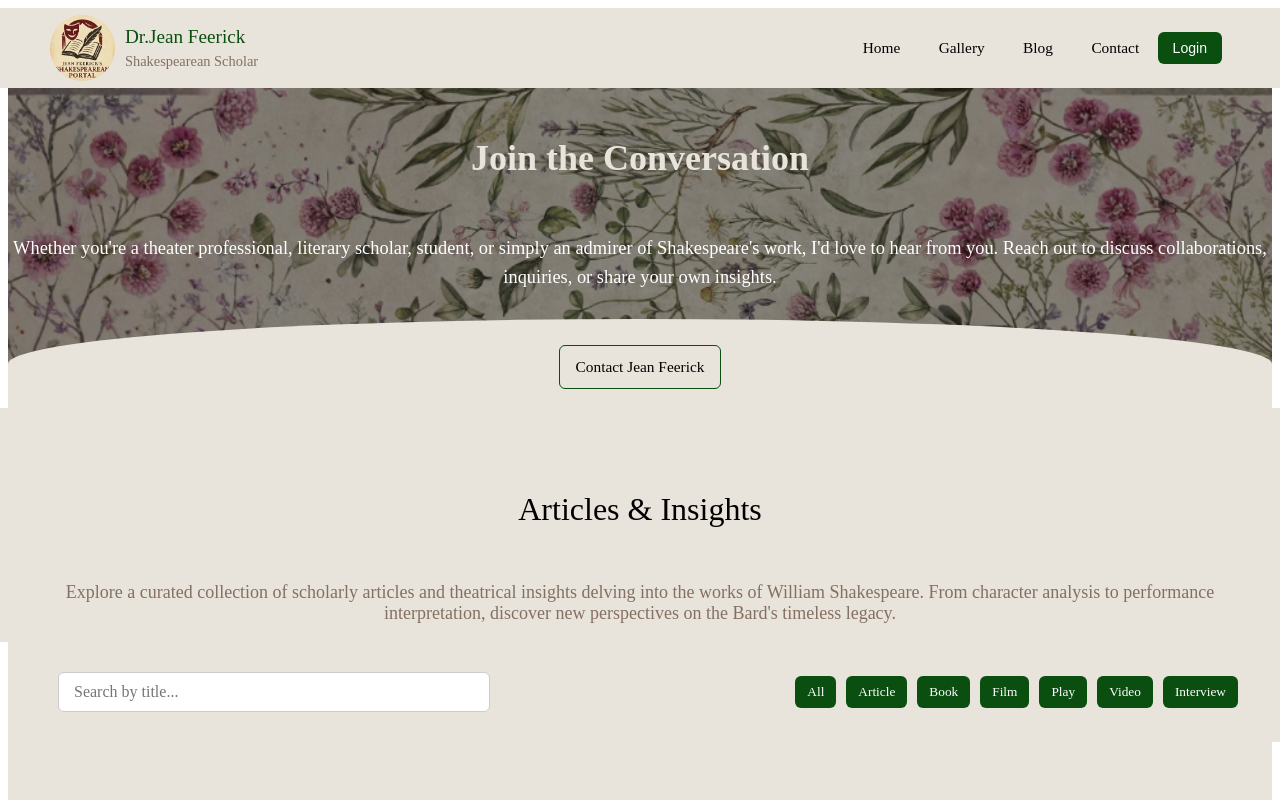
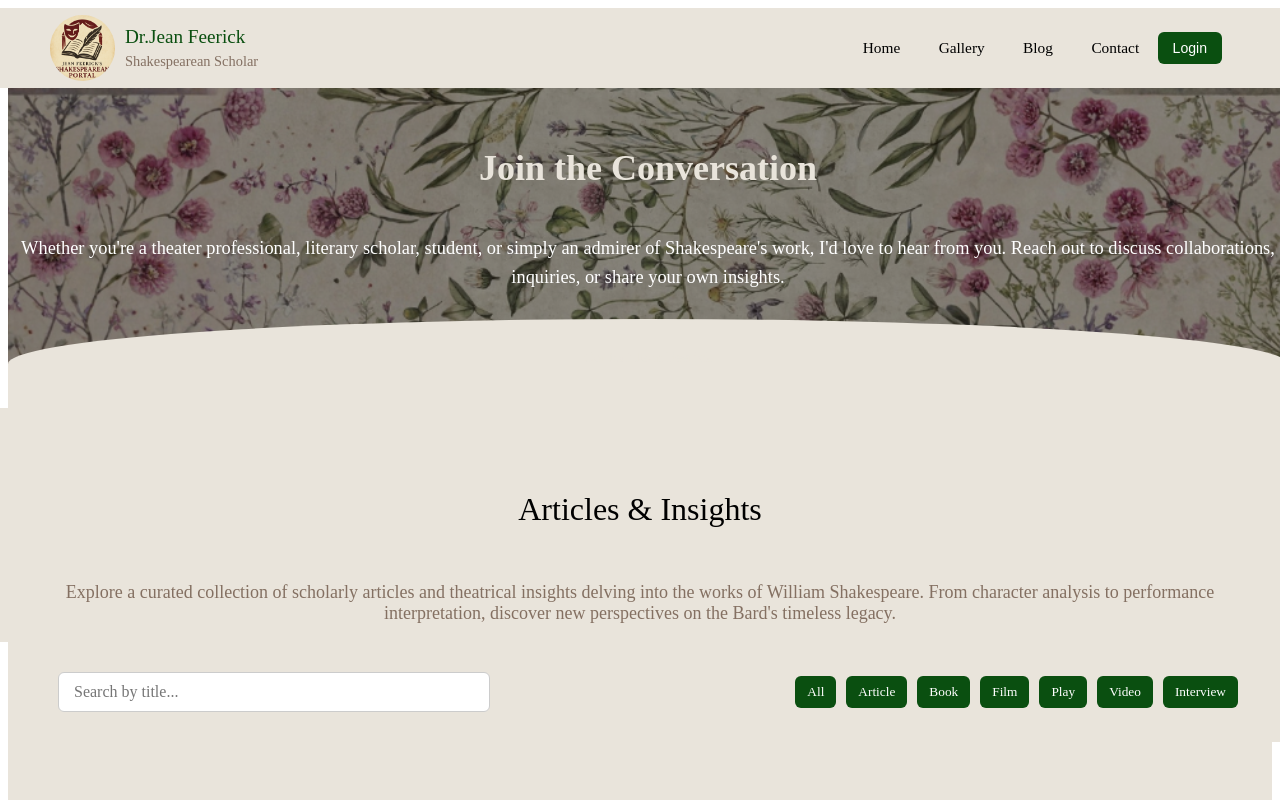
Before and after one commit to leblanbe/JFeerick, a React (Vite) app: page /blog in a window 1280 px wide. Shown: the top 800 px of the page. Built offline with nearby package versions, Linux system fonts and the light colour scheme.

Commit message:
styling changes

```diff
--- a/src/App.css
+++ b/src/App.css
@@ -72,7 +72,7 @@
     justify-content: center;        /* vertical centering */
     align-items: center;            /* horizontal centering */
     text-align: center;             /* center text inside each element */
-    width: 95%;
+    width: 100vw;
     height:auto;
     gap: 10px;                      /* space between heading and paragraph */
     color: white;                   /* default text color */
--- a/src/pages/Blog.css
+++ b/src/pages/Blog.css
@@ -233,9 +233,8 @@
   justify-content: center;
   align-items: center;
   text-align: center;
-  width: 100%;
+  width: 100vw;
   min-height: 40vh;
-  gap: 10px;
   color: var(--light-color);
   font-size: 1.5rem;
   background-size: cover;
@@ -251,7 +250,7 @@
   position: absolute;
   top: 0;
   left: 0;
-  width: 100%;
+  width: 100vw;
   height: 100%;
   background-color: rgba(0, 0, 0, 0.45);
   z-index: 0;
@@ -262,7 +261,7 @@
   position: absolute;
   bottom: -1px;
   left: 0;
-  width: 100%;
+  width: 100vw;
   height: 90px; /* arch height */
   background-color: var(--light-color);
   border-top-left-radius: 100% 100%;
@@ -298,3 +297,20 @@
   line-height: 1.7;
   font-size: 1.05rem;
 }
+
+  .btn-msg {
+    border: 1px solid var(--light-color);
+    width: 80%;
+    display: inline-block;
+    margin: 0;
+    padding: 12px 16px;
+    color: var(--light-color);
+    font-size: clamp(0.95rem, 1.2vw, 1rem);
+    font-family: 'Crimson Text', serif;
+    border-radius: 6px;
+    text-decoration: none;
+    cursor: pointer;
+    transition: background-color 0.3s ease;
+    width: auto;
+    text-align: center;
+  }
--- a/src/pages/Blog.jsx
+++ b/src/pages/Blog.jsx
@@ -175,7 +175,7 @@ function Blog({ loggedInUser }) {
         <h1 className="contact-title">Join the Conversation</h1>
         <p className="home-body white"> Whether you're a theater professional, literary scholar, student, or simply an admirer of Shakespeare's work, I'd love to hear from you. Reach out to discuss collaborations, inquiries, or share your own insights.</p>
         <div className="home-buttons">
-          <Link to="/contact" className="btn-contact">
+          <Link to="/contact" className="btn-msg">
               Contact Jean Feerick
           </Link>
         </div>
--- a/src/pages/Contact.css
+++ b/src/pages/Contact.css
@@ -3,6 +3,7 @@
     display: flex;
     align-items: center;
     height: 60vh;
+    width: 100vw;
     color: black;
     overflow: hidden;
 }
--- a/src/pages/Home.css
+++ b/src/pages/Home.css
@@ -248,11 +248,6 @@
     align-items: center;
   }
 
-  .btn-blog,
-  .btn-contact {
-    width: 80%;
-  }
-
   .section-about {
     padding: 24px 20px 60px;
   }
```
